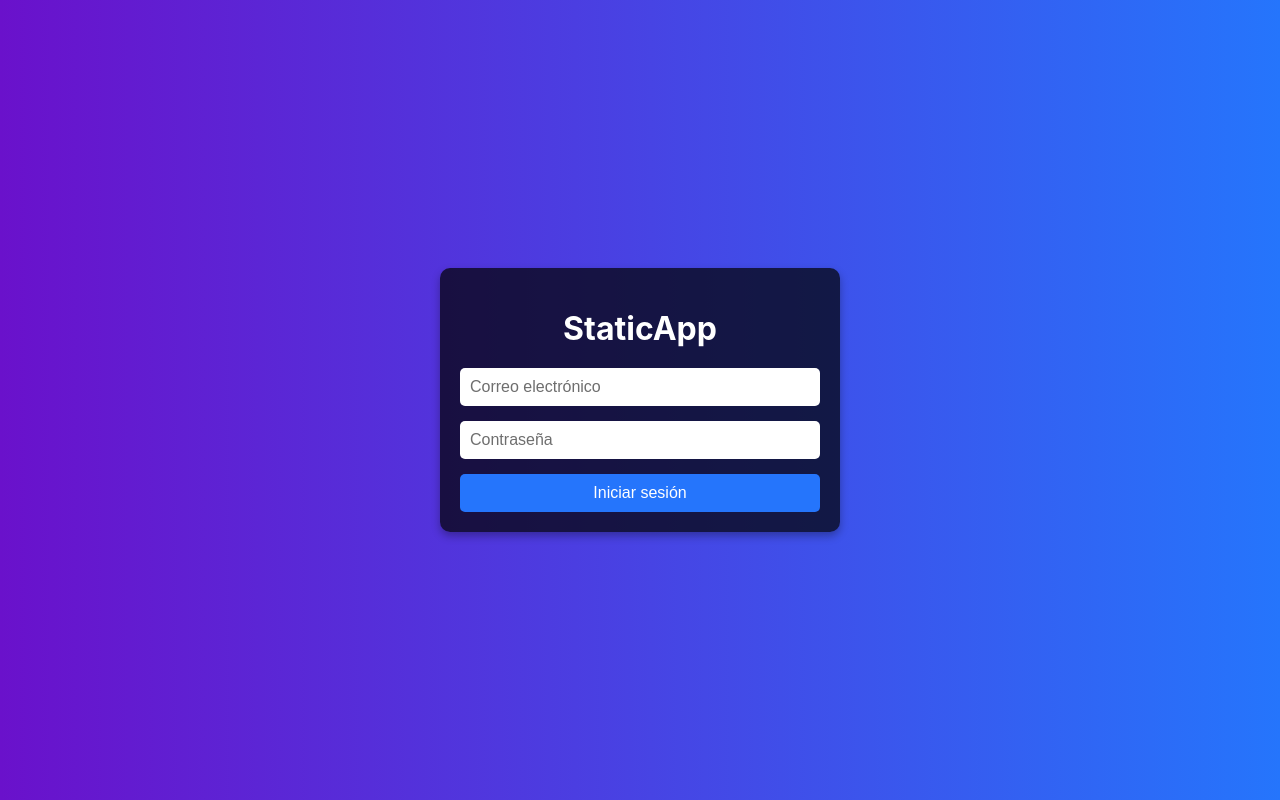
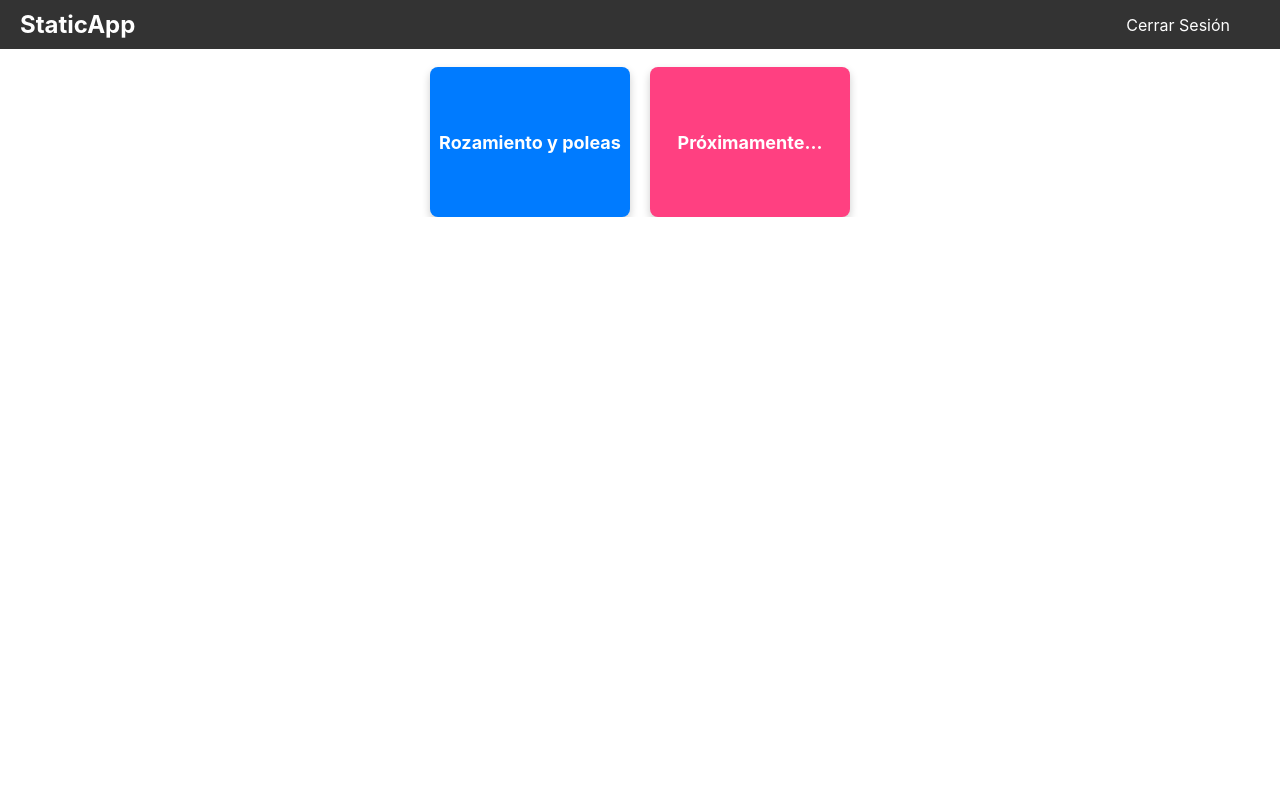
Before and after one commit to MatPede/PDS-Proyecto-2-Front, a React (Create React App) app in the folder proyect2front/: page /HomePage in a window 1280 px wide. Before the commit this address led to /login. Built offline with nearby package versions, Linux system fonts and the light colour scheme; sample sign-in values are in the browser's storage.

Commit message:
f5 sale bien

```diff
--- a/proyect2front/src/App.js
+++ b/proyect2front/src/App.js
@@ -1,5 +1,4 @@
-
-import React from 'react';
+import React, { useEffect } from 'react';
 import { BrowserRouter as Router, Route, Routes, Navigate } from 'react-router-dom';
 import LoginPage from './pages/LoginPage';
 import HomePage from './pages/HomePage';
@@ -7,12 +6,17 @@ import StudentPage from './pages/StudentPage';
 import TopBar from './components/TopBar';
 import { AuthProvider, useAuth } from './context/AuthContext';
 import DashboardPage from './pages/DashboardPage';
-import AlternativasPage from './pages/Tasks/AlternativasPage'
-import CalculoPage from './pages/Tasks/CalculoPage'
-import ForceDiagram from './pages/Tasks/ForceDiagram'
+import AlternativasPage from './pages/Tasks/AlternativasPage';
+import CalculoPage from './pages/Tasks/CalculoPage';
+import ForceDiagram from './pages/Tasks/ForceDiagram';
 
 const AppRoutes = () => {
   const { isLogged } = useAuth();
+
+  // Log de isLogged cada vez que se monta el componente o cambia la ruta
+  useEffect(() => {
+    console.log("isLogged =", isLogged);
+  }, [isLogged]);
 
   return (
     <>
@@ -24,12 +28,8 @@ const AppRoutes = () => {
             element={!isLogged ? <LoginPage /> : <Navigate to="/HomePage" />}
           />
           <Route
-            path="/"
+            path="/HomePage"
             element={isLogged ? <HomePage /> : <Navigate to="/login" />}
-          />
-          <Route
-            path="/dashboard"
-            element={isLogged ? <DashboardPage /> : <Navigate to="/login" />}
           />
           <Route
             path="/dashboard"
--- a/proyect2front/src/components/TopBar.js
+++ b/proyect2front/src/components/TopBar.js
@@ -13,7 +13,7 @@ const TopBar = () => {
   };
 
   const handleHome = () => {
-    navigate('/');
+    navigate('/HomePage');
   };
 
   //const user = JSON.parse(localStorage.getItem('user'));
--- a/proyect2front/src/context/AuthContext.js
+++ b/proyect2front/src/context/AuthContext.js
@@ -1,17 +1,15 @@
-
 import React, { createContext, useContext, useState, useEffect } from 'react';
 import { useNavigate } from 'react-router-dom';
 
 const AuthContext = createContext();
 
 export const AuthProvider = ({ children }) => {
-  const [isLogged, setIsLogged] = useState(false);
+  const [isLogged, setIsLogged] = useState(() => {
+    const savedIsLogged = localStorage.getItem('isLogged');
+    return savedIsLogged ? JSON.parse(savedIsLogged) : false;
+  });
+
   const navigate = useNavigate();
-
-  useEffect(() => {
-    const token = localStorage.getItem('token');
-    setIsLogged(!!token);
-  }, []);
 
   useEffect(() => {
     if (!isLogged) {
--- a/proyect2front/src/pages/HomePage.js
+++ b/proyect2front/src/pages/HomePage.js
@@ -1,9 +1,13 @@
 import React from 'react';
 import './HomePage.css';
 import { useNavigate } from 'react-router-dom';
+import { useAuth } from '../context/AuthContext';
 
 const HomePage = () => {
   const navigate = useNavigate();
+  const { isLogged } = useAuth();
+
+  console.log("isLogged homepage =", isLogged); // Imprime el valor de isLogged en la consola
 
   const handleNavigation = (path) => {
     navigate(path);
--- a/proyect2front/src/pages/LoginPage.js
+++ b/proyect2front/src/pages/LoginPage.js
@@ -51,7 +51,7 @@ const LoginPage = () => {
       localStorage.setItem('user', JSON.stringify(result.user));
       setIsLogged(true);
       localStorage.setItem('isLogged', 'true');
-      navigate('/');
+      navigate('/HomePage');
     } catch (error) {
       setError('Error al iniciar sesión.');
       console.error('Error de inicio de sesión:', error);
```
